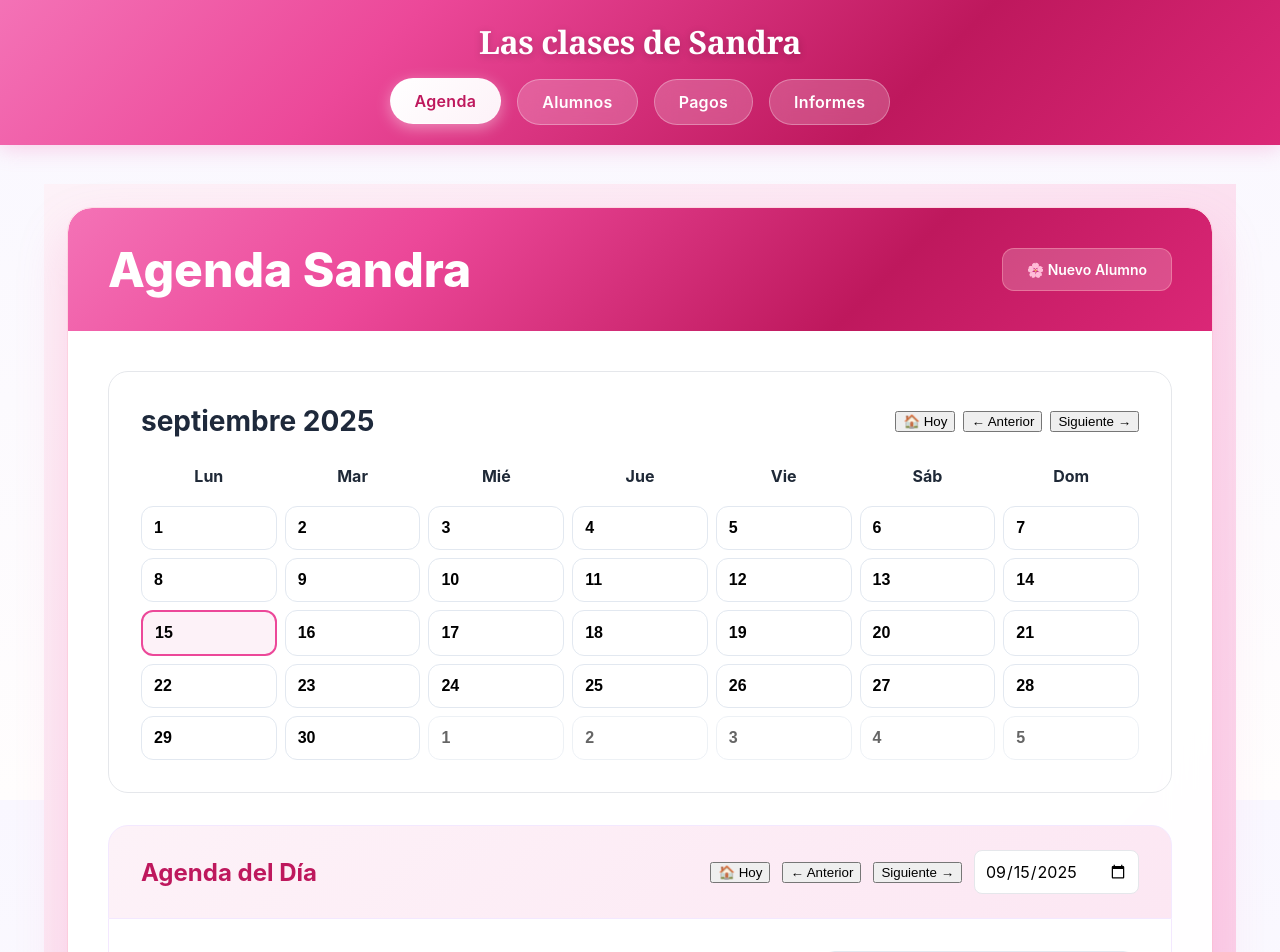
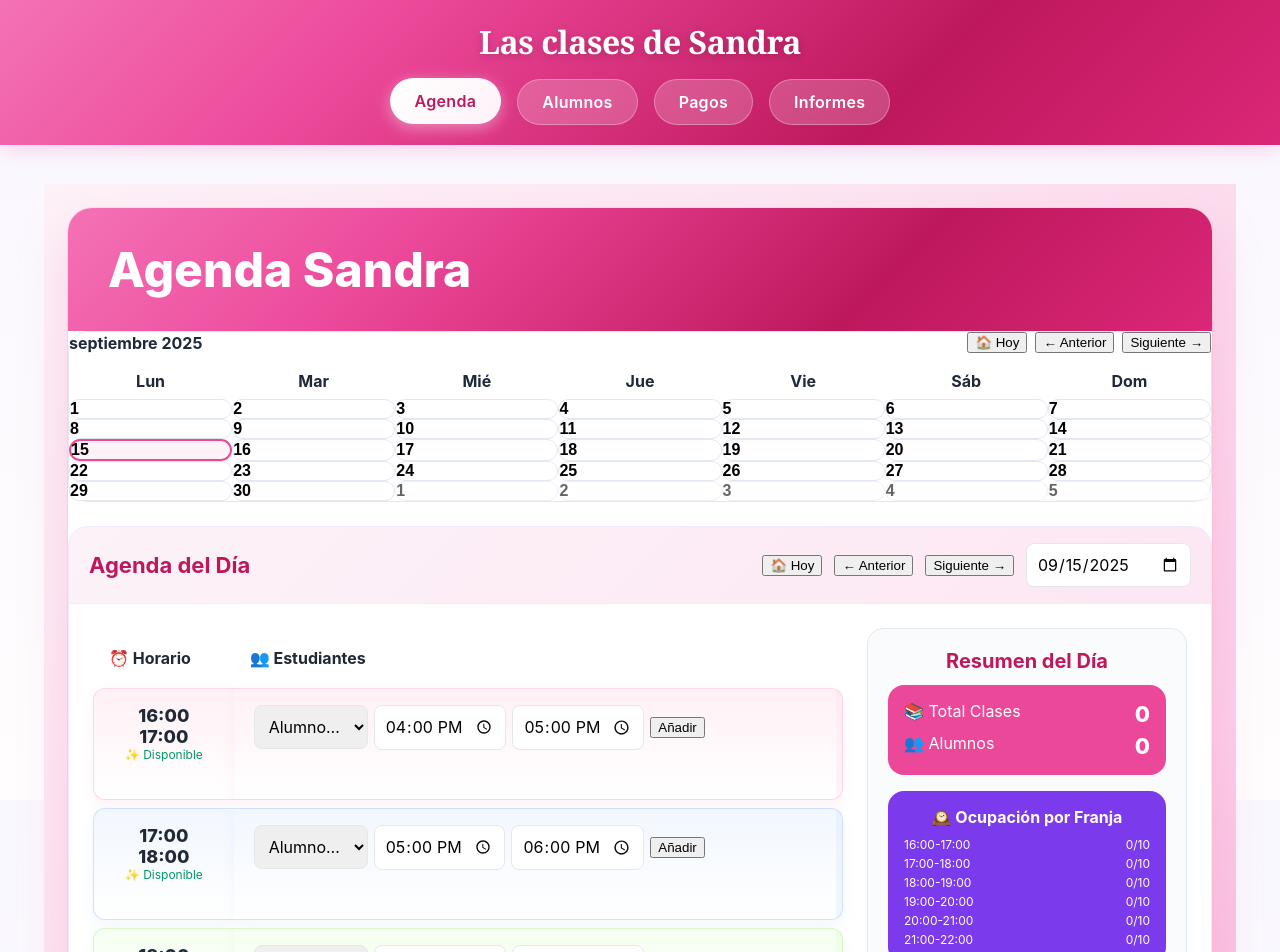
Before and after one commit to Cris300390/Agenda-Sandra, a React (Vite) app: page / in a window 1280 px wide. Shown: the top 952 px of the page. Built offline with nearby package versions, Linux system fonts and the light colour scheme.

Commit message:
ui(agenda): quitar botón 'Nuevo Alumno' de la cabecera

```diff
--- a/src/pages/Agenda.tsx
+++ b/src/pages/Agenda.tsx
@@ -52,7 +52,7 @@ export default function Agenda() {
   return (
     <div style={{
       background: 'linear-gradient(135deg, #fdf2f8 0%, #fce7f3 30%, #fbcfe8 70%, #f9a8d4 100%)',
-      minHeight: '100vh',
+      minHeight: '100dvh',
       padding: '24px',
       fontFamily: '\'Inter\', \'Segoe UI\', system-ui, sans-serif'
     }}>
@@ -63,34 +63,22 @@ export default function Agenda() {
         borderRadius: '24px',
         boxShadow: '0 25px 50px rgba(244, 114, 182, 0.25), 0 0 0 1px rgba(255, 182, 193, 0.3)',
         backdropFilter: 'blur(20px)',
-        overflow: 'hidden'
+        overflow: 'visible' // ✅ importante: no recortar el modal
       }}>
         {/* Cabecera */}
         <div style={{
           background: 'linear-gradient(135deg, #f472b6 0%, #ec4899 30%, #be185d 70%, #db2777 100%)',
-          padding: '32px 40px',
+          padding: 'clamp(16px, 4vw, 32px) clamp(20px, 5vw, 40px)',
           borderRadius: '24px 24px 0 0',
           position: 'relative',
           overflow: 'hidden'
         }}>
-          <div style={{ display: 'flex', justifyContent: 'space-between', alignItems: 'center' }}>
-            <h1 style={{ margin: 0, color: 'white', fontSize: 48, fontWeight: 800 }}>Agenda Sandra</h1>
-            <a href="/alumnos/nuevo" style={{
-              background: 'rgba(255, 255, 255, 0.2)',
-              color: 'white',
-              padding: '12px 24px',
-              borderRadius: 12,
-              textDecoration: 'none',
-              fontSize: 14,
-              fontWeight: 600,
-              border: '1px solid rgba(255, 182, 193, 0.4)'
-            }}>
-              🌸 Nuevo Alumno
-            </a>
+          <div style={{ display: 'flex', justifyContent: 'flex-start', alignItems: 'center', gap: 12, flexWrap: 'wrap' }}>
+            <h1 style={{ margin: 0, color: 'white', fontSize: 'clamp(28px, 6vw, 48px)', fontWeight: 800 }}>Agenda Sandra</h1>
           </div>
         </div>
 
-        <div style={{ padding: 40 }}>
+        <div style={{ padding: 'var(--m-wrap-pad)' }}>
           <MonthTable
             date={currentDate}
             events={events}
@@ -101,16 +89,16 @@ export default function Agenda() {
           />
 
           {/* Día */}
-          <section aria-labelledby="tabla-dia" style={{ marginTop: 32 }}>
+          <section aria-labelledby="tabla-dia" style={{ marginTop: 24 }}>
             <div style={{
               background: 'linear-gradient(135deg, #fdf2f8 0%, #fce7f3 100%)',
-              padding: '24px 32px',
+              padding: '16px 20px',
               borderRadius: '20px 20px 0 0',
               border: '1px solid #f3e8ff'
             }}>
               <div style={{ display: 'flex', alignItems: 'center', justifyContent: 'space-between', gap: 8 }}>
-                <h3 id="tabla-dia" style={{ margin: 0, color: '#be185d', fontSize: 24, fontWeight: 700 }}>Agenda del Día</h3>
-                <div className="buttons" style={{ display: 'flex', gap: 12, alignItems: 'center' }}>
+                <h3 id="tabla-dia" style={{ margin: 0, color: '#be185d', fontSize: 22, fontWeight: 700 }}>Agenda del Día</h3>
+                <div className="buttons" style={{ display: 'flex', gap: 12, alignItems: 'center', flexWrap: 'wrap' }}>
                   <button onClick={() => setCurrentDate(new Date())}>🏠 Hoy</button>
                   <button onClick={() => setCurrentDate(new Date(currentDate.getFullYear(), currentDate.getMonth(), currentDate.getDate() - 1))}>← Anterior</button>
                   <button onClick={() => setCurrentDate(new Date(currentDate.getFullYear(), currentDate.getMonth(), currentDate.getDate() + 1))}>Siguiente →</button>
@@ -189,7 +177,6 @@ function DayTable(props: DayTableProps) {
       .sort((a, b) => (a.start as Date).getTime() - (b.start as Date).getTime())
   }, [date, events])
 
-  // Slots de 16:00 a 21:00
   const timeSlots = useMemo(() => {
     const slots: string[] = []
     for (let h = 16; h <= 21; h++) slots.push(`${String(h).padStart(2, '0')}:00`)
@@ -209,14 +196,13 @@ function DayTable(props: DayTableProps) {
 
   return (
     <div style={{ background: 'white', borderRadius: '0 0 20px 20px', border: '1px solid #f3e8ff', borderTop: 'none' }}>
-      <div style={{ overflowX: 'auto', padding: 32 }}>
-        {/* 🔧 Responsive: usamos la variable --agenda-cols que definiste en App.css */}
+      <div style={{ overflowX: 'auto', padding: 24 }}>
         <div style={{ display: 'grid', gridTemplateColumns: 'var(--agenda-cols, 1fr 320px)', gap: 24 }}>
           <table role="table" aria-label="Agenda del día" style={{ width: '100%', borderCollapse: 'separate', borderSpacing: '0 8px' }}>
             <thead>
               <tr>
-                <th style={{ textAlign: 'left', padding: '16px 20px' }}>⏰ Horario</th>
-                <th style={{ textAlign: 'left', padding: '16px 20px' }}>👥 Estudiantes</th>
+                <th style={{ textAlign: 'left', padding: '12px 16px' }}>⏰ Horario</th>
+                <th style={{ textAlign: 'left', padding: '12px 16px' }}>👥 Estudiantes</th>
               </tr>
             </thead>
             <tbody>
@@ -229,29 +215,20 @@ function DayTable(props: DayTableProps) {
                 const leftCellStyle: React.CSSProperties = {
                   padding: 0, verticalAlign: 'top',
                   background: `linear-gradient(180deg, ${bg1}, #ffffff)`,
-                  border: `1px solid ${border}`,
-                  borderRight: 'none',
-                  borderRadius: '12px 0 0 12px',
-                  boxShadow: `0 6px 14px ${shadow}`,
-                  position: 'relative',
-                  minWidth: 0
+                  border: `1px solid ${border}`, borderRight: 'none',
+                  borderRadius: '12px 0 0 12px', boxShadow: `0 6px 14px ${shadow}`, position: 'relative', minWidth: 0
                 }
-
                 const rightCellStyle: React.CSSProperties = {
                   padding: 0, verticalAlign: 'top',
                   background: `linear-gradient(180deg, ${bg1}, #ffffff)`,
-                  border: `1px solid ${border}`,
-                  borderLeft: 'none',
-                  borderRadius: '0 12px 12px 0',
-                  boxShadow: `0 6px 14px ${shadow}`,
-                  position: 'relative',
-                  minWidth: 0
+                  border: `1px solid ${border}`, borderLeft: 'none',
+                  borderRadius: '0 12px 12px 0', boxShadow: `0 6px 14px ${shadow}`, position: 'relative', minWidth: 0
                 }
 
                 return (
                   <tr key={slot}>
                     <td style={leftCellStyle}>
-                      <div style={{ padding: '20px 16px', minHeight: 120 }}>
+                      <div style={{ padding: '16px', minHeight: 110 }}>
                         <div style={{ fontSize: 18, fontWeight: 800 }}>{slot}</div>
                         <div style={{ fontSize: 18, fontWeight: 800 }}>
                           {String(parseInt(slot.split(':')[0]) + 1).padStart(2, '0')}:00
@@ -262,21 +239,20 @@ function DayTable(props: DayTableProps) {
                     </td>
 
                     <td style={rightCellStyle}>
-                      {/* franja acento derecha */}
                       <div style={{ position: 'absolute', right: 0, top: 0, bottom: 0, width: 6, background: border, opacity: .25, borderRadius: '0 12px 12px 0' }} />
                       {eventsInSlot.length > 0 ? (
-                        <div style={{ padding: '20px 24px', minHeight: 120 }}>
-                          <div style={{ display: 'flex', flexWrap: 'wrap', gap: 12, marginBottom: 16 }}>
+                        <div style={{ padding: '16px 20px', minHeight: 110 }}>
+                          <div style={{ display: 'flex', flexWrap: 'wrap', gap: 12, marginBottom: 12 }}>
                             {eventsInSlot.map(ev => <EditablePill key={`${slot}-${ev.id}`} event={ev} onUpdate={onUpdateEvent} />)}
                           </div>
                           {!isAtCapacity && (
-                            <div style={{ paddingTop: 16, borderTop: '1px solid #eee', marginTop: 12 }}>
+                            <div style={{ paddingTop: 12, borderTop: '1px solid #eee', marginTop: 8 }}>
                               <InlineAdd slot={slot} onCreate={onCreateAtSlot} disabled={false} max={MAX_PER_SLOT} compact />
                             </div>
                           )}
                         </div>
                       ) : (
-                        <div style={{ padding: '20px 24px', minHeight: 120 }}>
+                        <div style={{ padding: '16px 20px', minHeight: 110 }}>
                           <InlineAdd slot={slot} onCreate={onCreateAtSlot} disabled={false} max={MAX_PER_SLOT} />
                         </div>
                       )}
@@ -362,28 +338,27 @@ function InlineAdd({
   )
 }
 
-/* ---------- Aside de resumen ---------- */
+/* ---------- Aside ---------- */
 function AsideResumen({ dayEvents, timeSlots, findEventsInSlot }:{
   dayEvents: CalendarEvent[], timeSlots: string[], findEventsInSlot: (slot: string)=>CalendarEvent[]
 }) {
   return (
-    <aside aria-label="Horas ocupadas" style={{ background: '#fafbfc', borderRadius: 16, padding: 24, border: '1px solid #e2e8f0' }}>
+    <aside aria-label="Horas ocupadas" style={{ background: '#fafbfc', borderRadius: 16, padding: 20, border: '1px solid #e2e8f0' }}>
       <h4 style={{ margin: 0, color: '#be185d', fontSize: 20, fontWeight: 700 }}>Resumen del Día</h4>
-      <div style={{ display: 'grid', gap: 16, marginTop: 16 }}>
-        <div style={{ padding: 20, background: '#ec4899', borderRadius: 16, color: 'white' }}>
+      <div style={{ display: 'grid', gap: 16, marginTop: 12 }}>
+        <div style={{ padding: 16, background: '#ec4899', borderRadius: 16, color: 'white' }}>
           <div style={{ display: 'flex', justifyContent: 'space-between' }}>
             <span>📚 Total Clases</span>
-            <span style={{ fontSize: 24, fontWeight: 800 }}>{dayEvents.length}</span>
+            <span style={{ fontSize: 22, fontWeight: 800 }}>{dayEvents.length}</span>
           </div>
-          <div style={{ display: 'flex', justifyContent: 'space-between', marginTop: 8 }}>
-            {/* Cambiado a “Alumnos” (únicos) */}
+          <div style={{ display: 'flex', justifyContent: 'space-between', marginTop: 6 }}>
             <span>👥 Alumnos</span>
-            <span style={{ fontSize: 24, fontWeight: 800 }}>{new Set(dayEvents.map(e => e.title)).size}</span>
+            <span style={{ fontSize: 22, fontWeight: 800 }}>{new Set(dayEvents.map(e => e.title)).size}</span>
           </div>
         </div>
 
-        <div style={{ padding: 20, background: '#7c3aed', borderRadius: 16, color: 'white' }}>
-          <div style={{ fontWeight: 700, marginBottom: 12 }}>🕰️ Ocupación por Franja</div>
+        <div style={{ padding: 16, background: '#7c3aed', borderRadius: 16, color: 'white' }}>
+          <div style={{ fontWeight: 700, marginBottom: 10 }}>🕰️ Ocupación por Franja</div>
           <div style={{ display: 'grid', gap: 4 }}>
             {timeSlots.map(slot => {
               const slotEvents = findEventsInSlot(slot)
@@ -403,8 +378,7 @@ function AsideResumen({ dayEvents, timeSlots, findEventsInSlot }:{
   )
 }
 
-/* ===================== UTILS / PILLA ===================== */
-
+/* ===================== UTILS ===================== */
 function adjustColorBrightness(hex: string, percent: number): string {
   const num = parseInt(hex.replace('#', ''), 16)
   const amt = Math.round(2.55 * percent)
@@ -518,21 +492,21 @@ function MonthTable({
   function uniqueStudentsCount(day: Date) { return new Set(events.filter(e => isSameDay(e.start, day)).map(e => e.title)).size }
 
   return (
-    <section aria-labelledby="tabla-mes" style={{ marginBottom: 32, borderRadius: 20, padding: 32, border: '1px solid #e5e7eb' }}>
-      <div style={{ display: 'flex', justifyContent: 'space-between', alignItems: 'center', marginBottom: 16 }}>
-        <h3 id="tabla-mes" style={{ margin: 0, color: '#1e293b', fontSize: 28, fontWeight: 700 }}>
+    <section aria-labelledby="tabla-mes" style={{ marginBottom: 24, borderRadius: 20, padding: 'var(--m-wrap-pad)', border: '1px solid #e5e7eb' }}>
+      <div style={{ display: 'flex', justifyContent: 'space-between', alignItems: 'center', marginBottom: 10, gap: 8 }}>
+        <h3 id="tabla-mes" style={{ margin: 0, color: '#1e293b', fontSize: 'var(--m-title)', fontWeight: 700 }}>
           {format(date, 'LLLL yyyy', { locale: es })}
         </h3>
-        <div className="buttons" style={{ display: 'flex', gap: 8 }}>
+        <div className="buttons" style={{ display: 'flex', gap: 8, flexWrap: 'wrap' }}>
           <button onClick={onToday}>🏠 Hoy</button>
           <button onClick={onPrevMonth}>← Anterior</button>
           <button onClick={onNextMonth}>Siguiente →</button>
         </div>
       </div>
 
-      <div style={{ display: 'grid', gridTemplateColumns: 'repeat(7, 1fr)', gap: 8 }}>
+      <div style={{ display: 'grid', gridTemplateColumns: 'repeat(7, minmax(0, 1fr))', gap: 'var(--m-gap)' }}>
         {['Lun', 'Mar', 'Mié', 'Jue', 'Vie', 'Sáb', 'Dom'].map(h => (
-          <div key={h} style={{ fontWeight: 700, padding: '12px 8px', textAlign: 'center' }}>{h}</div>
+          <div key={h} style={{ fontWeight: 700, padding: '8px 4px', textAlign: 'center', fontSize: 'var(--m-weekday)' }}>{h}</div>
         ))}
         {days.map((day) => {
           const inactive = !isSameMonth(day, date)
@@ -545,7 +519,9 @@ function MonthTable({
               key={day.toISOString()}
               onClick={() => onPickDay(day)}
               style={{
-                textAlign: 'left', padding: 12, borderRadius: 12,
+                textAlign: 'left',
+                padding: 'var(--m-cell-pad)',
+                borderRadius: 12,
                 border: holiday ? '2px solid #f87171' : selected ? '2px solid #ec4899' : '1px solid #e2e8f0',
                 background: selected ? '#fdf2f8' : holiday ? '#fee2e2' : 'white',
                 opacity: inactive ? 0.6 : 1
```
